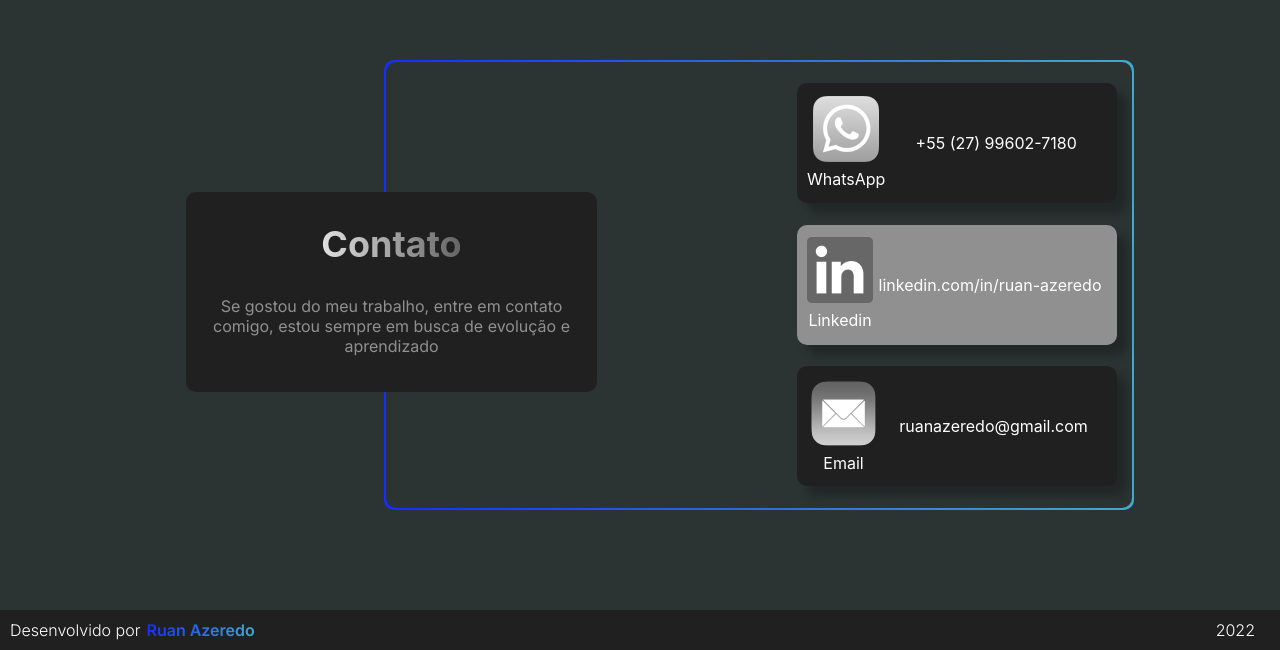
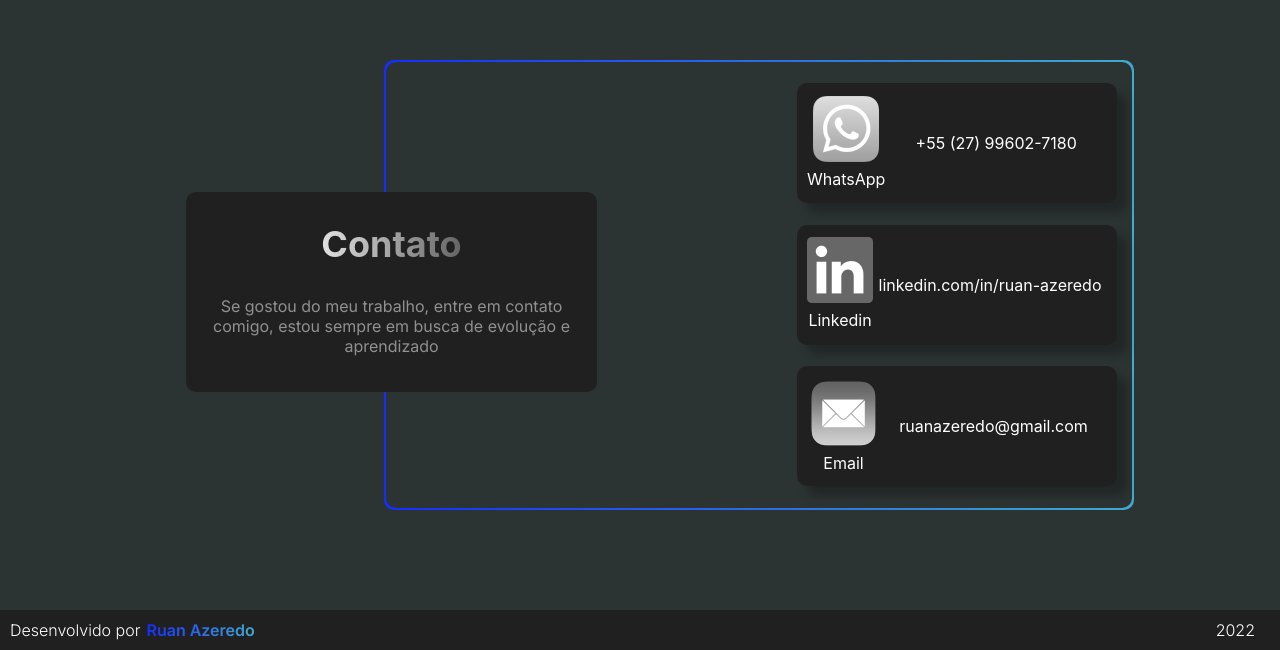
Before and after one commit to Ruan-Azeredo/portifolio, a React (Create React App) app: page / in a window 1280 px wide. Shown: the part 3821-4471 px from the top of the page. Built offline with nearby package versions, Linux system fonts and the light colour scheme; a web font is replaced by a local one.

Commit message:
:recycle: refactor: change grayscale

```diff
--- a/src/components/CardContComponent.jsx
+++ b/src/components/CardContComponent.jsx
@@ -1,7 +1,7 @@
 export default function CardContComponent(props) {
-    const grayscale = props.grayscale
+    const grayyscale = props.grayyscale
 
-    if (!grayscale) {
+    if (!grayyscale) {
         return (
             <a href={`${props.link}`}>
                 <div className="minicard-contato">
@@ -16,7 +16,7 @@ export default function CardContComponent(props) {
     } else {
         return (
             <a href={`${props.link}`}>
-                <div className="minicard-contato-gray">
+                <div className="minicard-contato-grayy">
                     <div className="icon-label">
                         <img src={props.icon} alt="" />
                         <div>{props.name}</div>
```
